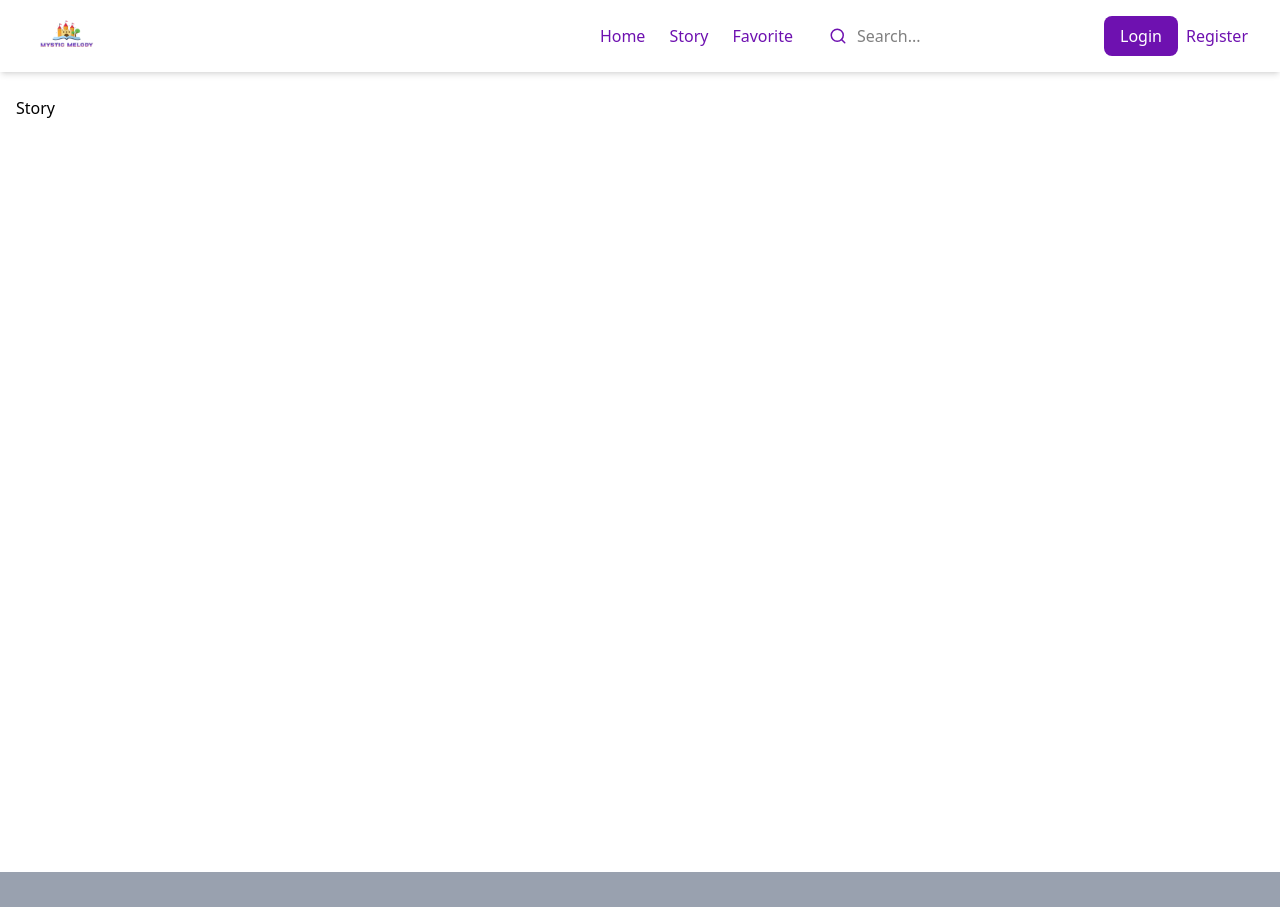
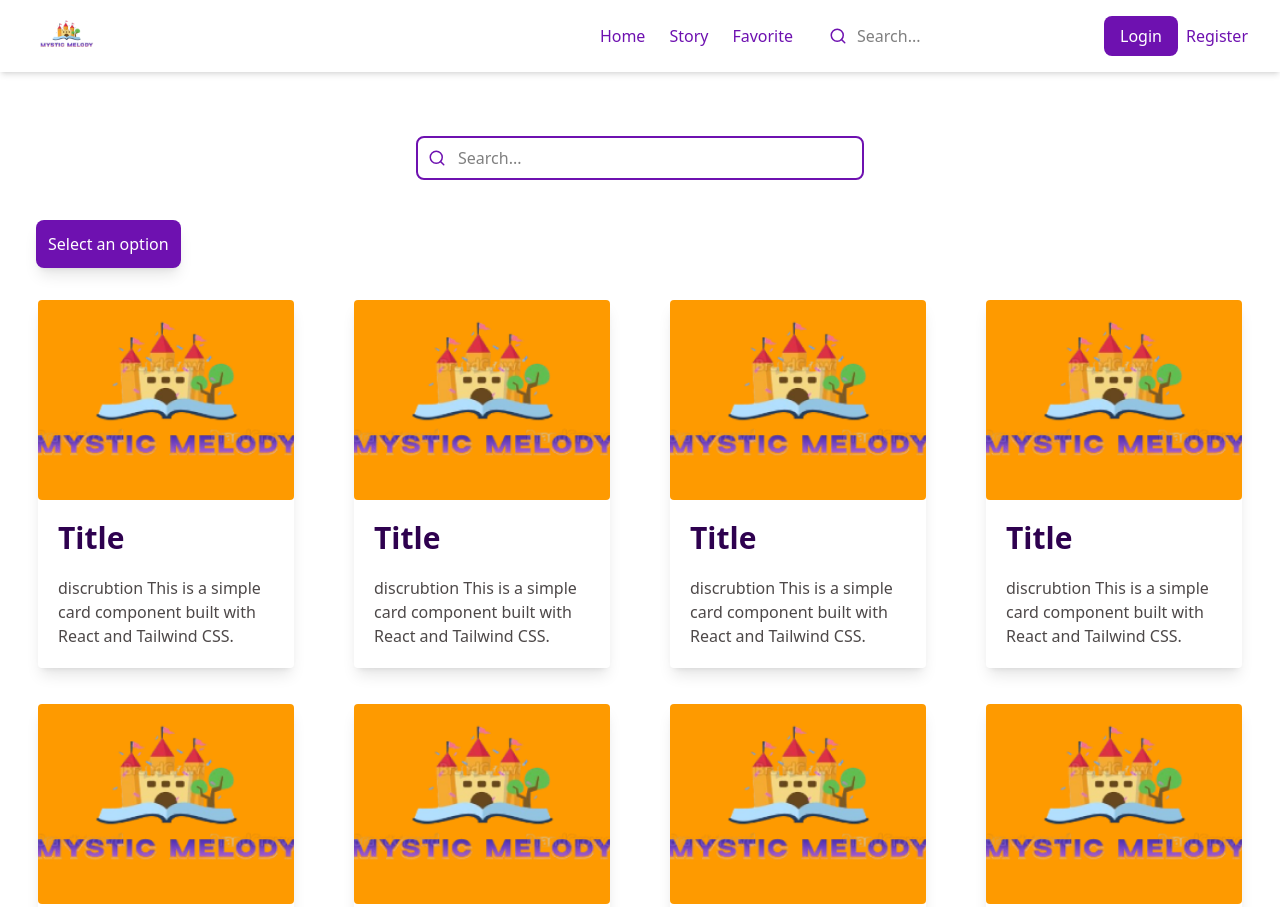
Before and after one commit to bunseuseng/fairy-tail-group5, a React (Vite) app: page /story in a window 1280 px wide. Shown: the top 907 px of the page. Built offline with nearby package versions, Linux system fonts and the light colour scheme.

Commit message:
add story page

```diff
--- a/src/components/card.jsx
+++ b/src/components/card.jsx
@@ -3,7 +3,7 @@ import logo from "../assets/images/logo.png";
 
 const card = () => {
   return (
-    <div className=" w-3xs shadow-lg rounded m-10 ">
+    <div className=" w-3xs shadow-lg rounded mt-5">
       <img
         src={logo}
         alt="Logo"
--- a/src/page/story.jsx
+++ b/src/page/story.jsx
@@ -1,7 +1,65 @@
-import React from "react";
+import React, { useState } from "react";
+import Card from "../components/card.jsx";
+import { Search } from "lucide-react";
 
 const story = () => {
-  return <div>Story</div>;
+  const SearchBox = ({ mobile = false }) => (
+    <div className={`relative flex items-center ${mobile ? "w-full" : ""}`}>
+      <Search size={18} className="absolute left-3 text-purple-800" />
+      <input
+        type="text"
+        placeholder="Search..."
+        className="pl-10 pr-4 py-2 border-2 border-solid border-purple-800 rounded-lg focus:outline-none focus:ring-2 focus:ring-purple-500 w-full"
+      />
+    </div>
+  );
+
+  const [isOpen, setIsOpen] = useState(false); // To track dropdown visibility
+  const [selectedOption, setSelectedOption] = useState("Select an option"); // Button label state
+
+  // Toggle the dropdown visibility
+  const toggleDropdown = () => {
+    setIsOpen(!isOpen);
+  };
+
+  // Handle selecting an option from the dropdown
+  const handleSelect = (option) => {
+    setSelectedOption(option);
+    setIsOpen(false); // Close the dropdown after selecting
+  };
+
+  return (
+    <>
+      <div className="w-md mx-auto m-10">
+        <SearchBox />
+      </div>
+      <div className="relative m-5">
+        <div className="dropdown absolute bg-purple-800 p-3 text-white rounded-lg shadow-lg">
+          <button className="dropdown-button" onClick={toggleDropdown}>
+            {selectedOption}
+          </button>
+          {isOpen && (
+            <ul className="dropdown-menu">
+              <li onClick={() => handleSelect("Option 1")}>Option 1</li>
+              <li onClick={() => handleSelect("Option 2")}>Option 2</li>
+              <li onClick={() => handleSelect("Option 3")}>Option 3</li>
+              <li onClick={() => handleSelect("Option 4")}>Option 4</li>
+            </ul>
+          )}
+        </div>
+      </div>
+      <div className="grid grid-cols-1 sm:grid-cols-2 md:grid-cols-3 lg:grid-cols-4 justify-items-center gap-4 mt-25">
+        <Card />
+        <Card />
+        <Card />
+        <Card />
+        <Card />
+        <Card />
+        <Card />
+        <Card />
+      </div>
+    </>
+  );
 };
 
 export default story;
```
Also changed, not shown: src/components/navbar.jsx (+15 -5 lines).
